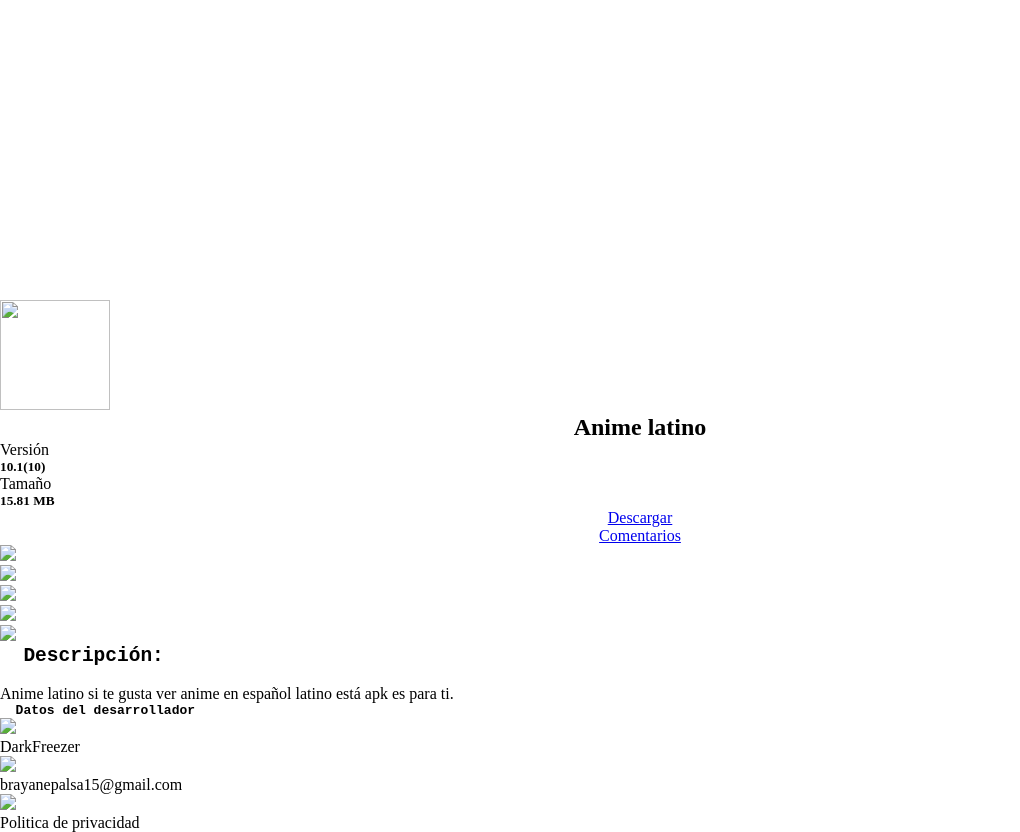
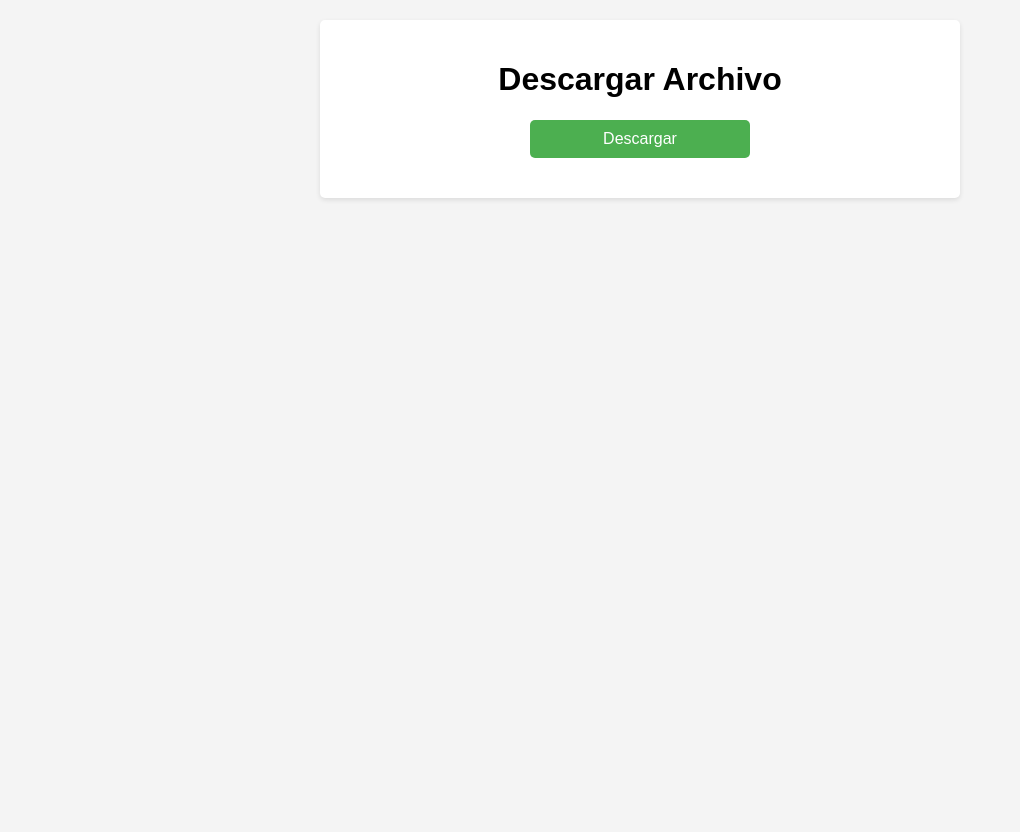
Before and after one commit to Orlando43claro/Slide, a plain HTML site: page index.html in a window 1280 px wide. Shown: the whole page, without its empty margins (0-1020 px from the left). After the commit the page ends 800 px from the top, so only its background shows below. Drawn offline with Linux system fonts and the light colour scheme.

Commit message:
Update index.html

```diff
--- a/index.html
+++ b/index.html
@@ -1,202 +1,51 @@
 <!DOCTYPE html>
-<head><title>developer</title>
-
+<html>
+<head>
+  <meta charset="UTF-8">
+  <title>Página de Descarga</title>
   <style>
-*{padding: 0;
+    body {
+      font-family: Arial, sans-serif;
+      background-color: #f4f4f4;
       margin: 0;
-
-}
-.slideshow {
-  width: 100%;
-  height: 300px;
-  overflow: hidden;
-  position: relative;
+      padding: 0;
     }
 
-.slideshow a {
-  display: block;
-  width: 100%;
-  height: 100%;
+    .container {
+      max-width: 600px;
+      margin: 20px auto;
+      padding: 20px;
+      background-color: #fff;
+      border-radius: 5px;
+      box-shadow: 0 2px 5px rgba(0, 0, 0, 0.1);
     }
 
-.slideshow img {
-  width: 100%;
-  height: 100%;
-  opacity: 0;
-  transition: opacity 1s ease-in-out;
-  animation: fade 5s infinite;
+    h1 {
+      text-align: center;
     }
 
-@keyframes fade {
-  0% {
-    opacity: 0;
-  }
-  20% {
-    opacity: 1;
-  }
-  33% {
-    opacity: 1;
-  }
-  53% {
-    opacity: 0;
-  }
-  100% {
-    opacity: 0;
-  }
+    .download-button {
+      display: block;
+      width: 200px;
+      margin: 20px auto;
+      padding: 10px;
+      text-align: center;
+      background-color: #4caf50;
+      color: #fff;
+      text-decoration: none;
+      border-radius: 5px;
+      transition: background-color 0.3s ease;
     }
 
-
+    .download-button:hover {
+      background-color: #45a049;
+    }
   </style>
 </head>
 <body>
-
-  <div class="slideshow">
-  <a href="enlace1.html"><img src="2.jpeg" alt="Imagen 1"></a>
-  <a href="enlace2.html"><img src="3.jpeg" alt="Imagen 2"></a>
-  <a href="enlace3.html"><img src="4.jpeg" alt="Imagen 3"></a>
+  <div class="container">
+    <h1>Descargar Archivo</h1>
+    <a class="download-button" href="ruta_del_archivo">Descargar</a>
   </div>
-
-
-
-
-
-
-<div class="container">
-<section id="section1"><img src="1.png" width="110"  height="110">
-</section>
-
-<section id="section2"><center><h2 id="titulo">Anime latino</h2></center>
-</section>
-
-<section id="section3">
-<div id="section4">Versión<br><h5>10.1(10)</h5>
-</div>
-<div id="linea"></div>
-<div id="section5">Tamaño<br><h5>15.81 MB</h5>
-</div>
-</section>
-</div>
-
-<div class="nav">
-<a href="Anime latino _developer-shop.apk" download="Anime latino _developer-shop" ><center>Descargar</center></a>
-</div>
-
-<div id="fb-root"></div>
-<script async defer crossorigin="anonymous" src="https://connect.facebook.net/es_LA/sdk.js#xfbml=1&version=v16.0" nonce="dS7EkYw5"></script>
-
-<section id="section03">
-<div id="section08">
-</div>
-<div id="section04"><div class="rw-ui-container"></div>
-</div>
-<div id="section05"><a href="#comentarios" ><center>Comentarios</center></a>
-</div>
-</section>
-<div class="main">
-<section id="section6">
-<img src="2.jpg" >
-</section>
-<section id="section6">
-<img src="3.jpg"  >
-</section>
-<section id="section6">
-<img src="4.jpg" >
-</section>
-<section id="section6">
-<img src="5.jpg" >
-</section>
-<section id="section6">
-<img src="6.jpg" >
-</section>
-</div>
-
-<div class="footer">
-<p><pre>
-<h2>  Descripción:</h2></pre><br><p>Anime latino si te gusta ver anime en español latino está apk es para ti.
-</p>
-</div>
-
-
-
-<div class="footer">
-<p><pre>
-<h4>  Datos del desarrollador</h4></pre>
-</div>
-
-<header1>
-<div class="logo1">
-<div class="log1">
-<img src=" desarrollador.png" >
-</div>
-</div>
-<div class="nombre1">
-DarkFreezer
-</div>
-</header1>
-
-<header1>
-<div class="logo1">
-<div class="log1">
-<img src="email.png" >
-</div>
-</div>
-<div class="nombre1">
-brayanepalsa15@gmail.com
-</div>
-</header1>
-
-<header1>
-<div class="logo1">
-<div class="log1">
-<a href=" http://www.e-droid.net/privacy.php?ida=2446101&idl=en"><img src="privacidad.png " ></a>
-</div>
-</div>
-<div class="nombre1">
-Politica de privacidad
-</div>
-</header1>
-
-<div id="comentarios"></div>
-<div class="fb-comments" data-href="https://developer-shop.github.io/Anime-latino/" data-width="100" data-numposts="5"></div>
-
- <script type="text/javascript">(function(d, t, e, m){
-
-    // Async Rating-Widget initialization.
-    window.RW_Async_Init = function(){
-
-        RW.init({
-            huid: "489636",
-            uid: "5b4004c165e23233b1355674625abdce",
-            source: "website",
-            options: {
-                "advanced": {
-                    "layout": {
-                        "align": {
-                            "hor": "center",
-                            "ver": "top"
-                        }
-                    },
-                    "font": {
-                        "size": "14px"
-                    },
-                    "text": {
-                        "rateAwful": "No gusta "
-                    }
-                },
-                "size": "medium",
-                "lng": "es",
-                "style": "oxygen",
-                "isDummy": false
-            }
-        });
-        RW.render();
-    };
-        // Append Rating-Widget JavaScript library.
-    var rw, s = d.getElementsByTagName(e)[0], id = "rw-js",
-        l = d.location, ck = "Y" + t.getFullYear() +
-        "M" + t.getMonth() + "D" + t.getDate(), p = l.protocol,
-        f = ((l.search.indexOf("DBG=") > -1) ? "" : ".min"),
-        a = ("https:" == p ? "secure." + m + "js/" : "js." + m);
-
 </body>
 </html>
```
Lines whose indentation alone changed are shown as unchanged.
